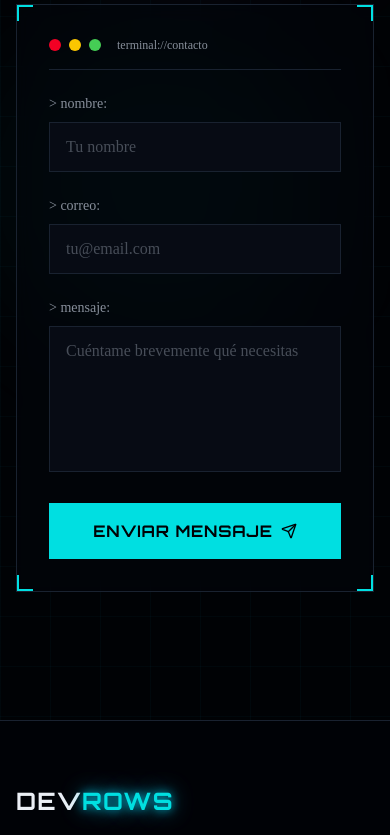
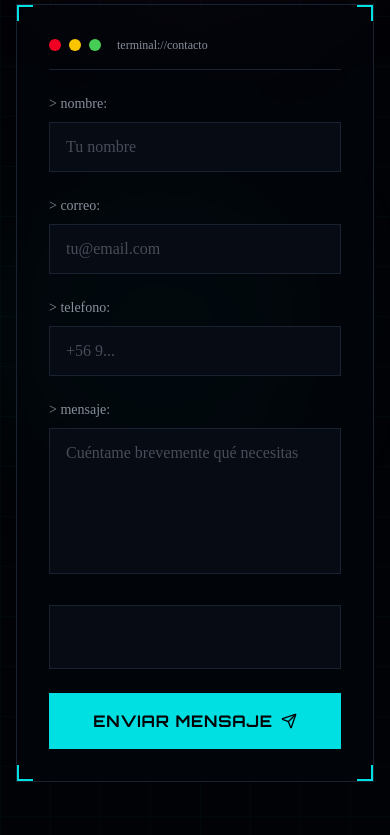
Before and after one commit to Rokax1/portafolio, a Next.js app: page / in a window 390 px wide. Shown: the part 5207-6042 px from the top of the page. Built offline with nearby package versions, Linux system fonts and the light colour scheme; no server answers.

Commit message:
feat: update contact form to include phone input and improve submission handling; modify site title in metadata

```diff
--- a/components/contact-section.tsx
+++ b/components/contact-section.tsx
@@ -9,40 +9,45 @@ export function ContactSection() {
   const [formData, setFormData] = useState({
     name: "",
     email: "",
+    phone: "",
     message: "",
-    company: "",
+    website: "",
   })
   const [isSubmitting, setIsSubmitting] = useState(false)
   const [submitted, setSubmitted] = useState(false)
   const [submitFailed, setSubmitFailed] = useState(false)
+  const [submitMessage, setSubmitMessage] = useState("")
+  const turnstileSiteKey = process.env.NEXT_PUBLIC_TURNSTILE_SITE_KEY
+  const formEndpoint = process.env.NEXT_PUBLIC_CONTACT_FORM_ENDPOINT || contact.formEndpoint
 
-  const handleSubmit = async (e: React.FormEvent) => {
+  const handleSubmit = async (e: React.FormEvent<HTMLFormElement>) => {
     e.preventDefault()
     setIsSubmitting(true)
     setSubmitFailed(false)
+    setSubmitMessage("")
 
     try {
-      const response = await fetch(contact.formEndpoint, {
+      const data = new FormData(e.currentTarget)
+
+      const response = await fetch(formEndpoint, {
         method: "POST",
         headers: {
-          "Content-Type": "application/json",
           Accept: "application/json",
         },
-        body: JSON.stringify({
-          name: formData.name,
-          email: formData.email,
-          message: formData.message,
-          [contact.honeypotField]: formData.company,
-          _subject: `Nuevo mensaje desde ${siteContent.branding.navLogo}`,
-        }),
+        body: data,
       })
 
-      if (!response.ok) {
+      const json = await response.json().catch(() => null)
+
+      if (!response.ok || !json?.success) {
+        setSubmitMessage(json?.message || contact.errorText)
         throw new Error("submit_failed")
       }
 
+      setSubmitMessage(json.message || contact.successText)
       setSubmitted(true)
-      setFormData({ name: "", email: "", message: "", company: "" })
+      setFormData({ name: "", email: "", phone: "", message: "", website: "" })
+      e.currentTarget.reset()
     } catch {
       setSubmitFailed(true)
     } finally {
@@ -132,7 +137,7 @@ export function ContactSection() {
                   <h3 className="font-[family-name:var(--font-orbitron)] text-xl font-bold text-foreground mb-2">
                     {contact.successTitle}
                   </h3>
-                  <p className="text-muted-foreground">{contact.successText}</p>
+                  <p className="text-muted-foreground">{submitMessage || contact.successText}</p>
                 </div>
               ) : (
                 <div className="space-y-6">
@@ -142,7 +147,7 @@ export function ContactSection() {
                         {contact.errorTitle}
                       </h3>
                       <p className="text-sm text-muted-foreground">
-                        {contact.errorText}{" "}
+                        {submitMessage || contact.errorText}{" "}
                         <a href={`mailto:${contact.emailAddress}`} className="text-neon-cyan hover:underline">
                           {contact.emailAddress}
                         </a>
@@ -155,8 +160,8 @@ export function ContactSection() {
                     name={contact.honeypotField}
                     tabIndex={-1}
                     autoComplete="off"
-                    value={formData.company}
-                    onChange={(e) => setFormData({ ...formData, company: e.target.value })}
+                    value={formData.website}
+                    onChange={(e) => setFormData({ ...formData, website: e.target.value })}
                     className="hidden"
                     aria-hidden="true"
                   />
@@ -194,6 +199,21 @@ export function ContactSection() {
                   </div>
 
                   <div>
+                    <label htmlFor="phone" className="block text-sm text-muted-foreground mb-2 font-mono">
+                      {">"} {contact.fields.phone}:
+                    </label>
+                    <input
+                      type="tel"
+                      id="phone"
+                      name="phone"
+                      value={formData.phone}
+                      onChange={(e) => setFormData({ ...formData, phone: e.target.value })}
+                      className="w-full px-4 py-3 bg-secondary border border-border text-foreground placeholder:text-muted-foreground/50 focus:border-neon-cyan focus:outline-none focus:ring-1 focus:ring-neon-cyan transition-colors"
+                      placeholder={contact.placeholders.phone}
+                    />
+                  </div>
+
+                  <div>
                     <label htmlFor="message" className="block text-sm text-muted-foreground mb-2 font-mono">
                       {">"} {contact.fields.message}:
                     </label>
@@ -208,6 +228,13 @@ export function ContactSection() {
                       placeholder={contact.placeholders.message}
                     />
                   </div>
+
+                  {turnstileSiteKey && (
+                    <div
+                      className="cf-turnstile flex min-h-16 items-center justify-center border border-border bg-secondary"
+                      data-sitekey={turnstileSiteKey}
+                    />
+                  )}
 
                   <button
                     type="submit"
--- a/lib/site-content.ts
+++ b/lib/site-content.ts
@@ -29,7 +29,7 @@ export type Skill = {
 
 export const siteContent = {
   metadata: {
-    title: "DEV // Portafolio",
+    title: "Leandro Sepulveda - Desarrollador Full Stack",
     description:
       "Portafolio de desarrollador con foco en productos web modernos, automatizacion, integraciones con IA y experiencias digitales de alto impacto.",
   },
```
